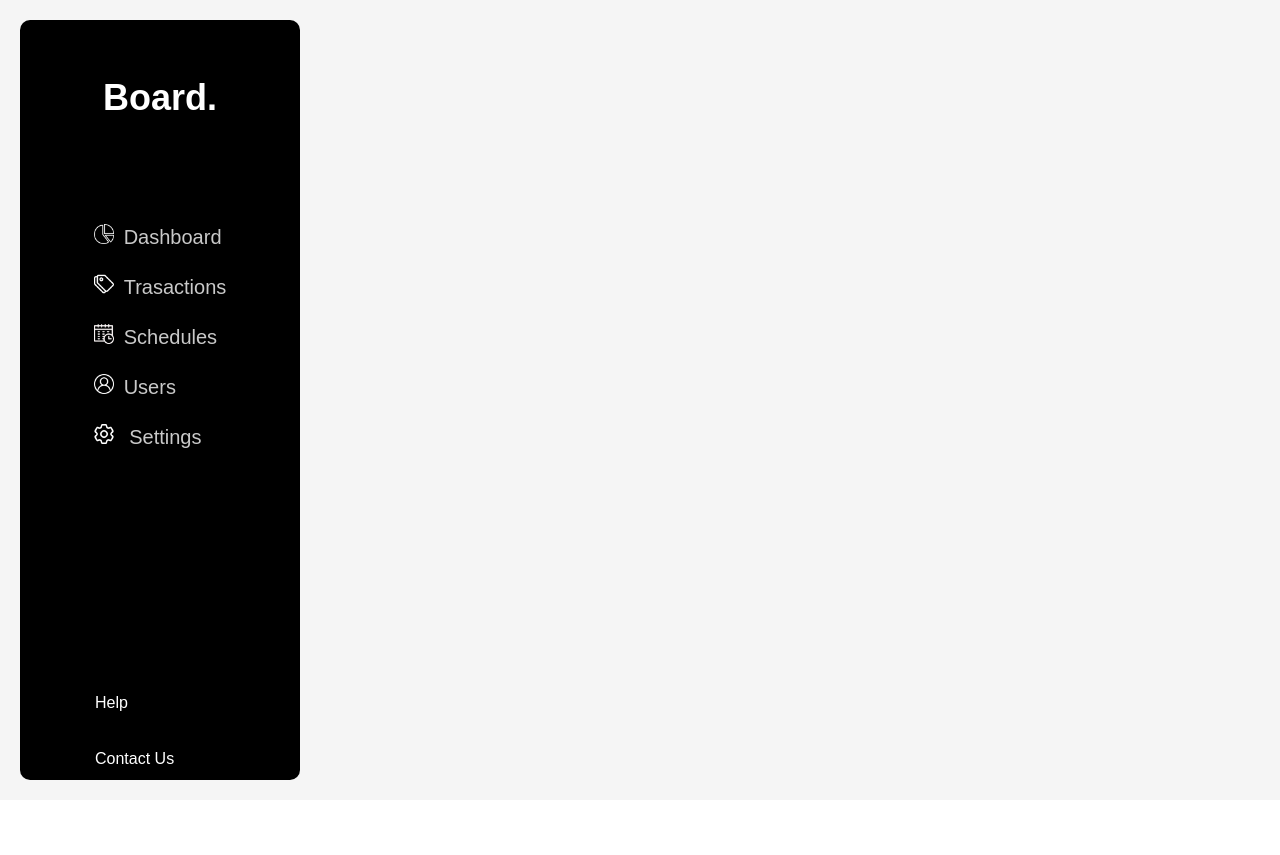
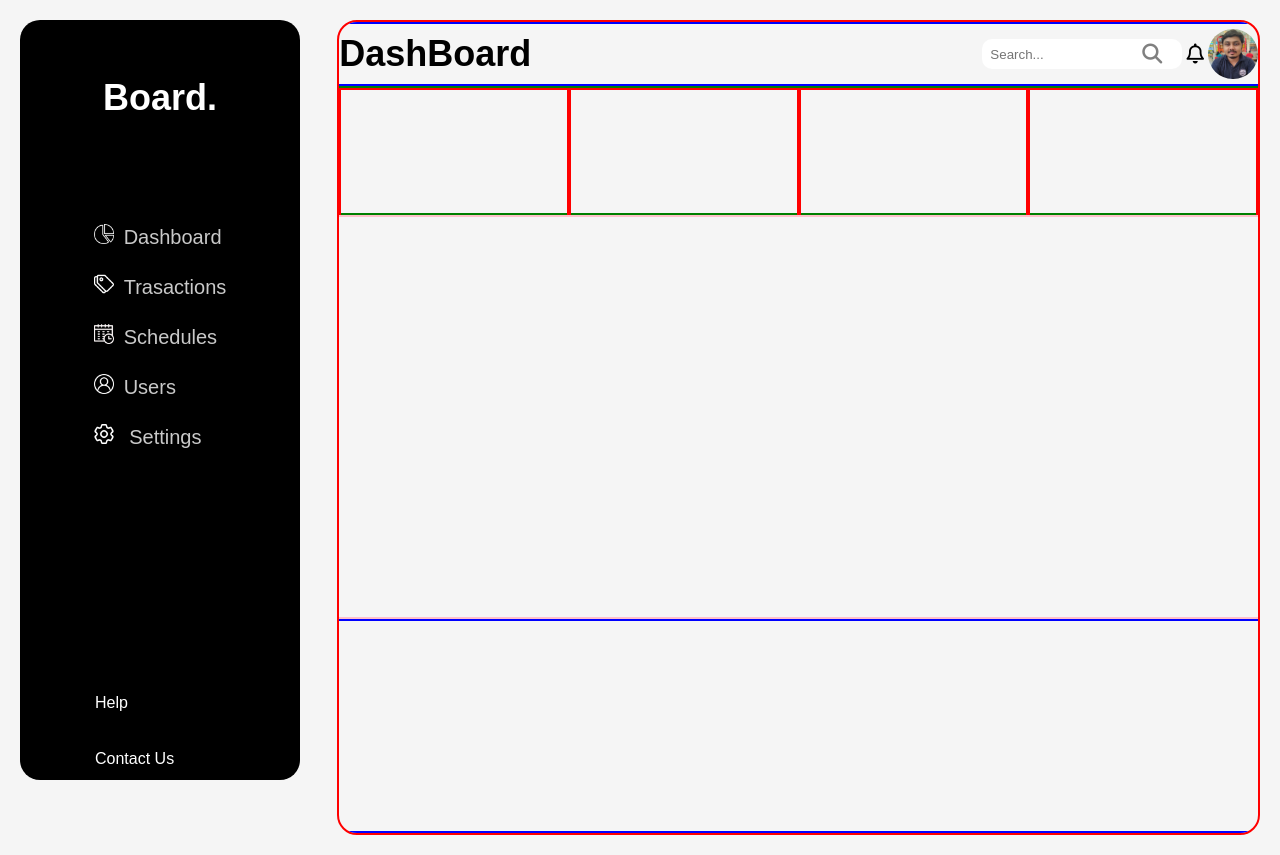
Before and after one commit to sayanghoshofficial/dashboard, a React (Create React App) app: page /dashboard in a window 1280 px wide. Before the commit the page ends 800 px from the top, so only its background shows below. Built offline with nearby package versions, Linux system fonts and the light colour scheme.

Commit message:
creating navbar

```diff
--- /dev/null
+++ b/src/Component/AnalyticsBox.jsx
@@ -0,0 +1,11 @@
+import React from 'react'
+
+const AnalyticsBox = () => {
+  return (
+    <div className='analyticSingleContainer'>
+
+    </div>
+  )
+}
+
+export default AnalyticsBox
--- a/src/Component/DashBoardNav.jsx
+++ b/src/Component/DashBoardNav.jsx
@@ -0,0 +1,21 @@
+import React from "react";
+import "../Style/Dashboard.css";
+import user from "../assets/Image/my image.jpg";
+
+const DashBoardNav = () => {
+  return (
+    <div className="dashboardNavContainer">
+      <h1>DashBoard</h1>
+      <div className="navSearchMain">
+        <div className="searchBox">
+          <input type="text" placeholder="Search..." />
+          <i class="fa-solid fa-magnifying-glass"></i>
+        </div>
+        <i class="fa-regular fa-bell"></i>
+        <img src={user} alt="user"/>
+      </div>
+    </div>
+  );
+};
+
+export default DashBoardNav;
--- a/src/Component/index.jsx
+++ b/src/Component/index.jsx
@@ -1,4 +1,5 @@
 import DashBoardLeft from "./DashBoardLeft";
+import DashBoardNav from "./DashBoardNav";
+import AnalyticsBox from "./AnalyticsBox";
 
-
-export {DashBoardLeft};
+export { DashBoardLeft, DashBoardNav, AnalyticsBox };
--- a/src/Style/Dashboard.css
+++ b/src/Style/Dashboard.css
@@ -1,39 +1,44 @@
-.dashboardMainCointainer{
+.dashboardMainCointainer {
   padding: 20px;
   color: white;
   background-color: #f5f5f5;
-
+  display: flex;
 }
-.dashBoardLeftCointainer{
+.left {
+  width: 20%;
+  background-color: black;
+  height: 95vh;
+  min-width: 280px;
+  border-radius: 20px;
+  margin-right: 3%;
+}
+.dashBoardLeftCointainer {
   box-sizing: border-box;
-    width: 20%;
-    min-width: 280px;
-    height: 95vh;
-    background-color: black;
-    border-radius: 10px;
+  width: 100%;
+  height: 100%;
   display: flex;
   flex-direction: column;
   justify-content: space-around;
   align-items: center;
 }
-.dashboardNavigation{
+.dashboardNavigation {
   font-size: 20px;
 }
-.dashboardNavigation p{
+.dashboardNavigation p {
   color: rgb(201, 201, 201);
   cursor: pointer;
 }
-.active{
+.active {
   color: white;
 }
-.dashboardNavigation p:hover{
+.dashboardNavigation p:hover {
   color: white;
 }
-.dashboardNavigation p img{
+.dashboardNavigation p img {
   width: 20px;
   margin-right: 10px;
 }
-.endDiv{
+.endDiv {
   box-sizing: border-box;
   height: 30%;
   width: 130px;
@@ -42,3 +47,84 @@
   flex-direction: column;
   align-items: start;
 }
+.right{
+    width: 75%;
+    border: 2px solid red;
+    border-radius: 20px;
+    overflow: hidden;
+    color: black;
+    display: flex;
+    flex-direction: column;
+    justify-content: space-between;
+}
+.dashboardNavContainer{
+    width: 100%;
+    height: 60px;
+    border: 2px solid blue;
+    display: flex;
+    align-items: center;
+    justify-content: space-between;
+
+}
+.navSearchMain{
+    width: 30%;
+
+    height: 100%;
+    display: flex;
+    align-items: center;
+    justify-content: space-between;
+    color: black;
+    font-size: 20px;
+}
+.navSearchMain img{
+    width: 50px;
+    border-radius: 50%;
+    cursor: pointer;
+}
+.navSearchMain i{
+    cursor: pointer;
+}
+.searchBox{
+    box-sizing: border-box;
+    width: 200px;
+    height: 30px;
+    border-radius: 10px;
+    background-color: white;
+    color: gray;
+    padding-left: 6px;
+    display: flex;
+    align-items: center;
+
+}
+.searchBox input{
+    width: 150px;
+    border: none;
+    outline: none;
+    cursor: pointer;
+}
+.searchBox i{
+    cursor: pointer;
+}
+.annaliticBox{
+    width: 100%;
+    height: 125px;
+    display: flex;
+    flex-direction: row;
+    justify-content: space-between;
+    border: 2px solid green;
+}
+.analyticSingleContainer{
+    width: 250px;
+    height: 100%;
+    border: 2px solid red;
+}
+.lineGraphBox{
+    width: 100%;
+    height: 400px;
+    border: 2px solid pink;
+}
+.bottomDiv{
+    width: 100%;
+    height: 210px ;
+    border: 2px solid blue;
+}
--- a/src/pages/DashBoard.jsx
+++ b/src/pages/DashBoard.jsx
@@ -1,11 +1,26 @@
-import React from 'react'
-import { DashBoardLeft } from '../Component';
+import React from "react";
+import { AnalyticsBox, DashBoardLeft, DashBoardNav } from "../Component";
 import "../Style/Dashboard.css";
 
 const DashBoard = () => {
   return (
-   <div className='dashboardMainCointainer'><DashBoardLeft/></div>
-  )
-}
+    <div className="dashboardMainCointainer">
+      <div className="left">
+        <DashBoardLeft />
+      </div>
+      <div className="right">
+        <DashBoardNav />
+        <div className="annaliticBox">
+          <AnalyticsBox />
+          <AnalyticsBox />
+          <AnalyticsBox />
+          <AnalyticsBox />
+        </div>
+        <div className="lineGraphBox"></div>
+        <div className="bottomDiv"></div>
+      </div>
+    </div>
+  );
+};
 
-export default DashBoard
+export default DashBoard;
```
Also changed, not shown: src/assets/Image/my image.jpg (added). Lines whose indentation alone changed are shown as unchanged.
